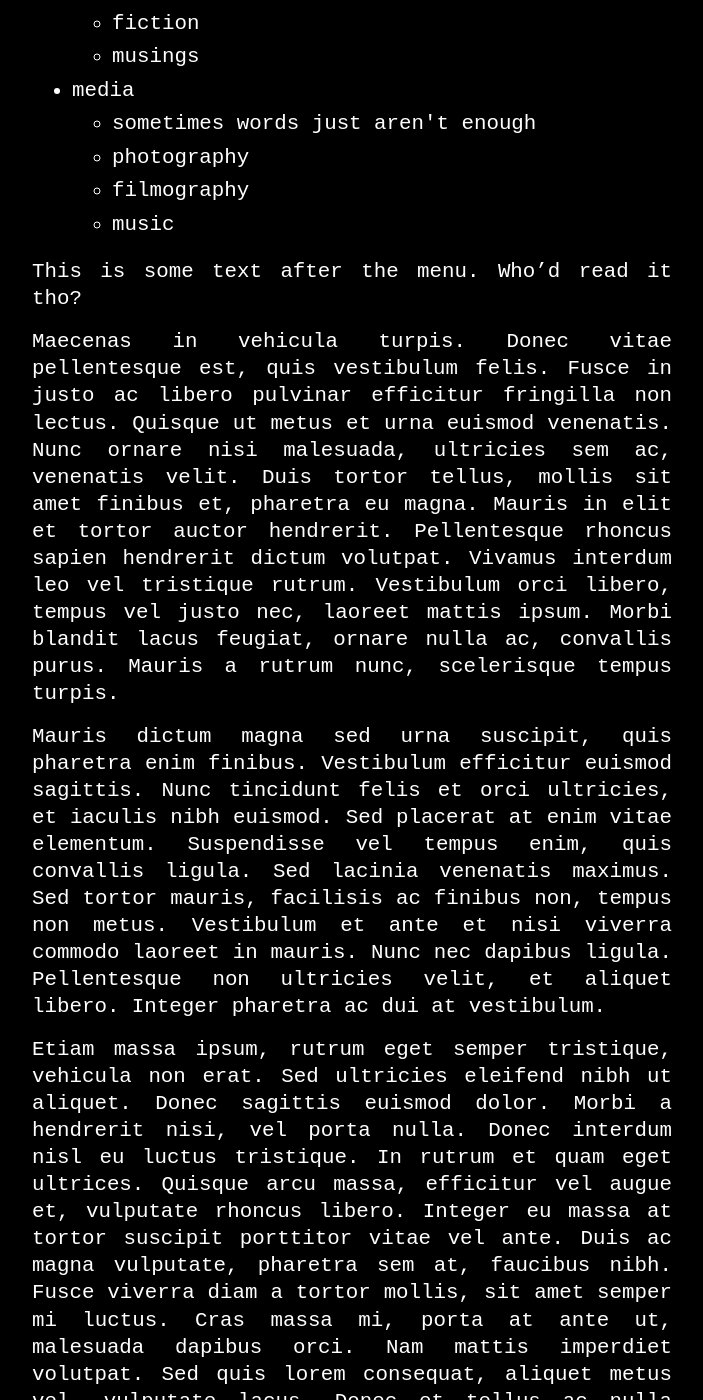
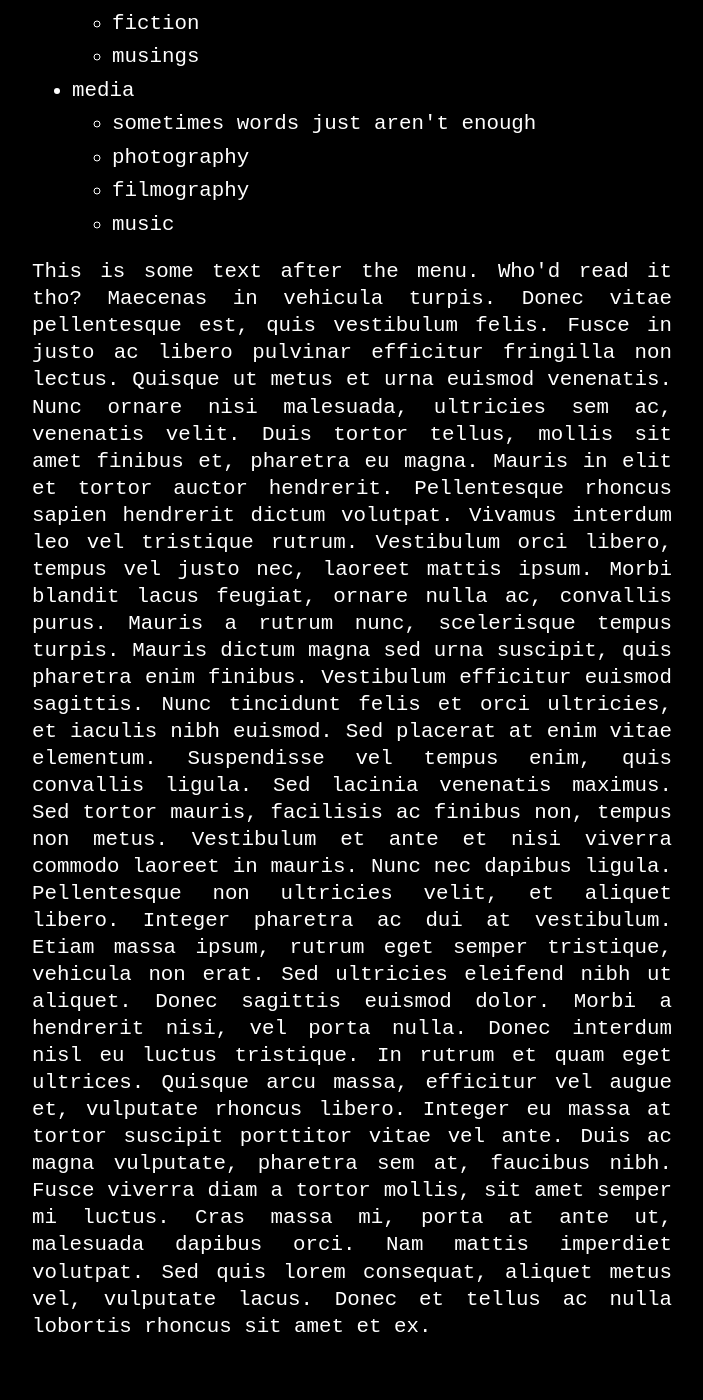
Before and after one commit to thisispalash/thisispalash.github.io, a Jekyll site: the page built from index.md, in a window 1280 px wide and 1400 px high, scrolled down 767 px. Shown: the whole window, without its empty margins (288-991 px from the left). Built offline with Jekyll 4.4.1, drawn with Linux system fonts in a browser that asks for light colours; some of the changed text lies outside the part shown.

Commit message:
fix home text-align; link menu item to text

```diff
--- a/_data/menu.yml
+++ b/_data/menu.yml
@@ -4,7 +4,7 @@
 entries:
   - title: about
     entries:
-      - title: developer.
+      - title: "developer. read more <a href="#home-text">below</a>"
       - title: links
         entries:
           - title: GitHub
--- a/index.md
+++ b/index.md
@@ -1,6 +1,8 @@
 ---
 layout: home
 ---
+
+<p id="home-text">
 
 This is some text after the menu. Who'd read it tho?
 
@@ -9,3 +11,5 @@
 Mauris dictum magna sed urna suscipit, quis pharetra enim finibus. Vestibulum efficitur euismod sagittis. Nunc tincidunt felis et orci ultricies, et iaculis nibh euismod. Sed placerat at enim vitae elementum. Suspendisse vel tempus enim, quis convallis ligula. Sed lacinia venenatis maximus. Sed tortor mauris, facilisis ac finibus non, tempus non metus. Vestibulum et ante et nisi viverra commodo laoreet in mauris. Nunc nec dapibus ligula. Pellentesque non ultricies velit, et aliquet libero. Integer pharetra ac dui at vestibulum.
 
 Etiam massa ipsum, rutrum eget semper tristique, vehicula non erat. Sed ultricies eleifend nibh ut aliquet. Donec sagittis euismod dolor. Morbi a hendrerit nisi, vel porta nulla. Donec interdum nisl eu luctus tristique. In rutrum et quam eget ultrices. Quisque arcu massa, efficitur vel augue et, vulputate rhoncus libero. Integer eu massa at tortor suscipit porttitor vitae vel ante. Duis ac magna vulputate, pharetra sem at, faucibus nibh. Fusce viverra diam a tortor mollis, sit amet semper mi luctus. Cras massa mi, porta at ante ut, malesuada dapibus orci. Nam mattis imperdiet volutpat. Sed quis lorem consequat, aliquet metus vel, vulputate lacus. Donec et tellus ac nulla lobortis rhoncus sit amet et ex.
+
+</p>
```
